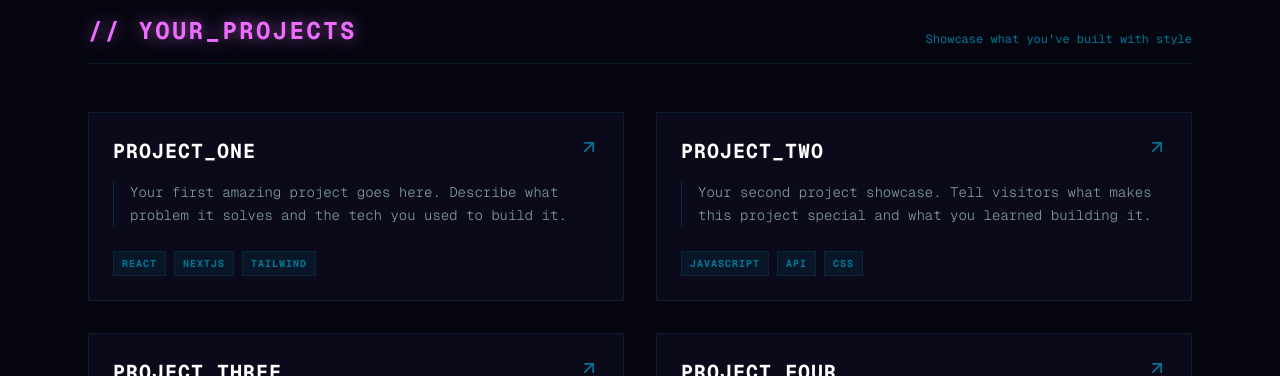
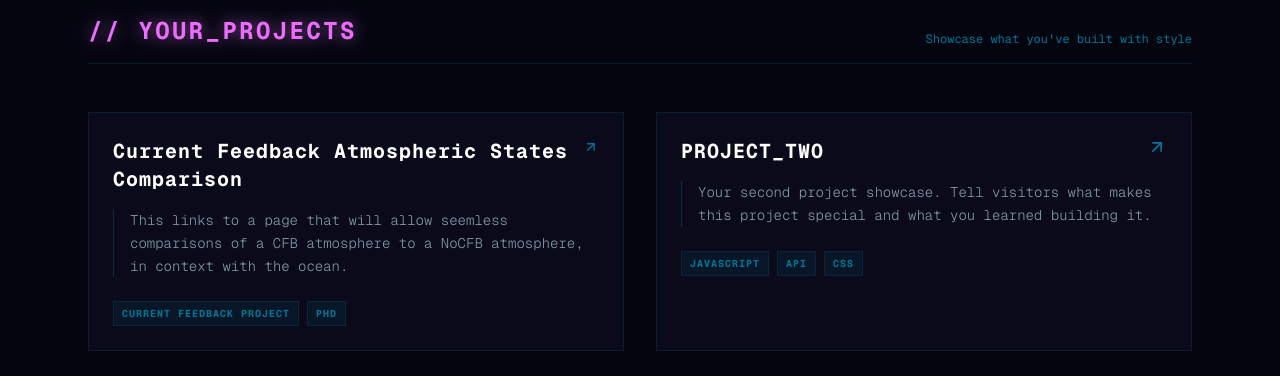
Before and after one commit to ChowKam2002/Current_Feedback_Project, a Next.js app: page / in a window 1280 px wide. Shown: the part 960-1336 px from the top of the page. Built offline with nearby package versions, Linux system fonts and the light colour scheme.

Commit message:
Update page.tsx
Some more customization.

```diff
--- a/app/page.tsx
+++ b/app/page.tsx
@@ -71,9 +71,9 @@ export default function Home() {
           <div className="grid grid-cols-1 md:grid-cols-2 gap-8">
             {/* Project 1 */}
             <ProjectCard
-              title="PROJECT_ONE"
-              description="Your first amazing project goes here. Describe what problem it solves and the tech you used to build it."
-              tags={["REACT", "NEXTJS", "TAILWIND"]}
+              title="Current Feedback Atmospheric States Comparison"
+              description="This links to a page that will allow seemless comparisons of a CFB atmosphere to a NoCFB atmosphere, in context with the ocean."
+              tags={["Current Feedback Project", "PhD"]}
               color="cyan"
               href="#"
             />
```
